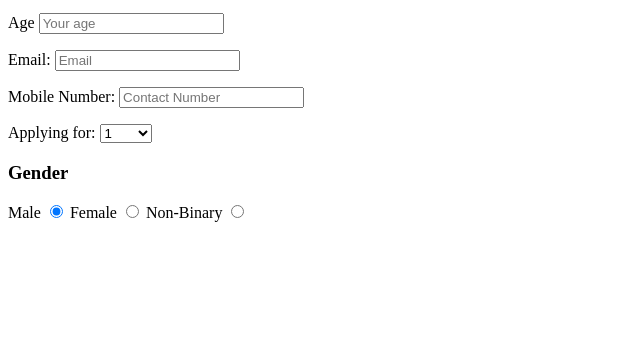
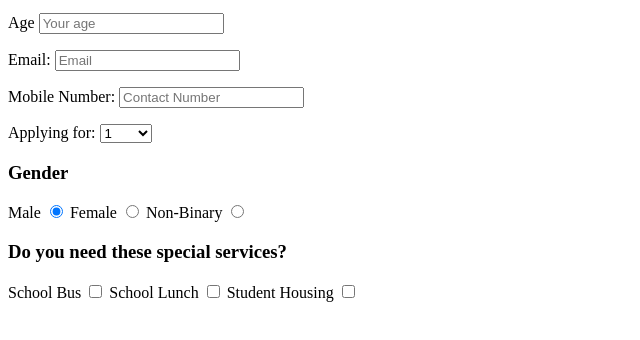
Before and after one commit to mfn1967/student-form, a plain HTML site: page index.html in a window 1280 px wide. Shown: the part 104-444 px from the top of the page, without its empty margins (0-640 px from the left). Drawn offline with Linux system fonts and the light colour scheme.

Commit message:
Add services checkboxes

```diff
--- a/index.html
+++ b/index.html
@@ -52,6 +52,16 @@
         <label for="radio_nonbinary">Non-Binary</label>
         <input id="radio_nonbinary" name="gender" type="radio">
     </p>
+    <p>
+        <h3>Do you need these special services?</h3>
+        <label for="checkbox_bus">School Bus</label>
+        <input id="checkbox_bus" name="checkbox1" type="checkbox">
+        <label for="checkbox_lunch">School Lunch</label>
+        <input id="checkbox_lunch" name="checkbox2" type="checkbox">
+        <label for="checkbox_housing">Student Housing</label>
+        <input id="checkbox_housing" name="checkbox3" type="checkbox">
+    </p>
+
 </form>
 </body>
 </html>
```
